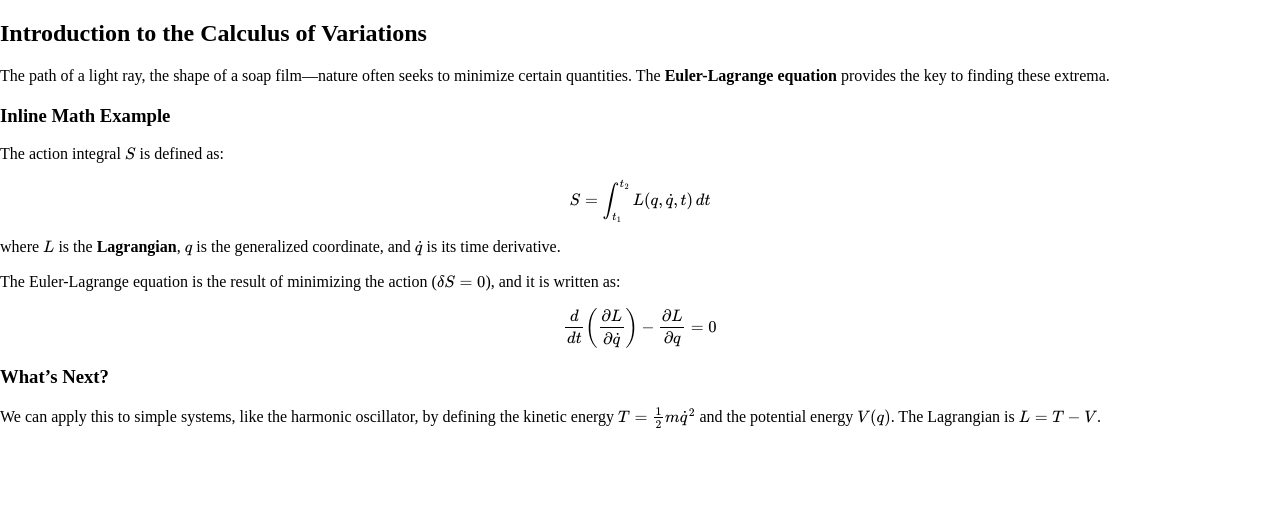
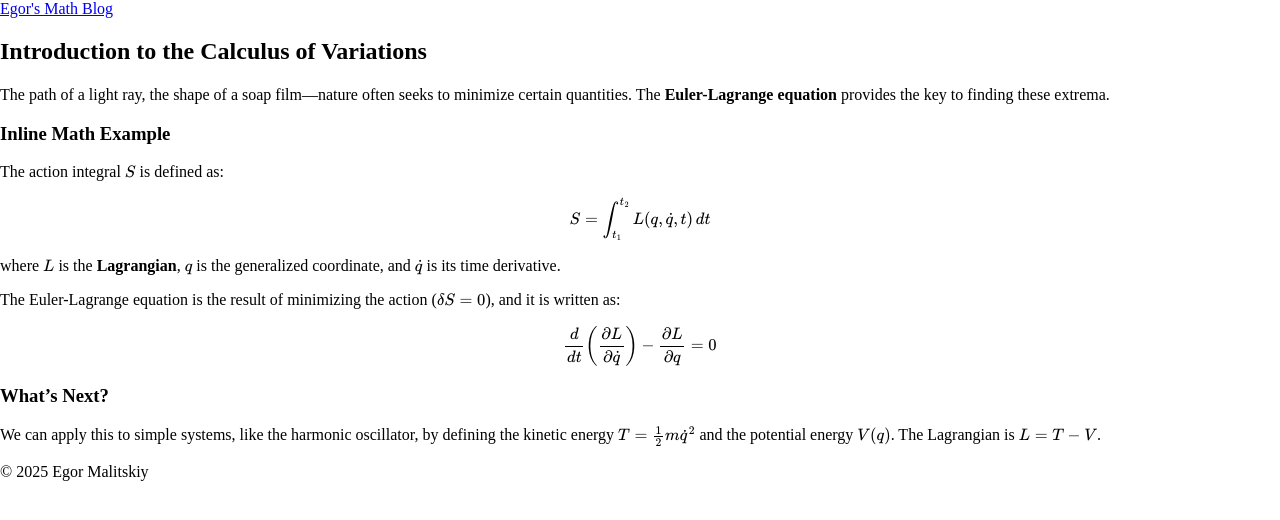
Before and after one commit to EgorMalitskiy/EgorMalitskiy.github.io, a Jekyll site: the page built from _posts/2025-12-01-tweedies_formula.md, in a window 1280 px wide. Shown: the top 520 px of the page. Built offline with Jekyll 4.4.1, drawn with Linux system fonts in a browser that asks for light colours; formulas are drawn with MathJax 3.

Commit message:
Refactor default layout with header and footer

```diff
--- a/_layouts/default.html
+++ b/_layouts/default.html
@@ -2,7 +2,12 @@
 <html lang="en">
 <head>
     <meta charset="UTF-8">
+    <meta name="viewport" content="width=device-width, initial-scale=1">
     <title>{{ page.title }}</title>
+
+    <link rel="preconnect" href="https://fonts.googleapis.com">
+    <link rel="preconnect" href="https://fonts.gstatic.com" crossorigin>
+    <link href="https://fonts.googleapis.com/css2?family=Lora:ital,wght@0,400;0,700;1,400&family=Montserrat:wght@600;800&display=swap" rel="stylesheet">
 
     <script type="text/x-mathjax-config">
       MathJax.Hub.Config({
@@ -26,8 +31,22 @@
     <link rel="stylesheet" href="{{ "/assets/main.css" | relative_url }}">
 </head>
 <body>
-    <main>
+    <header class="site-header">
+        <div class="wrapper">
+            <a class="site-title" href="{{ "/" | relative_url }}">Egor's Math Blog</a>
+        </div>
+    </header>
+
+    <main class="page-content">
+        <div class="wrapper">
             {{ content }}
+        </div>
     </main>
+
+    <footer class="site-footer">
+        <div class="wrapper">
+            <p>&copy; {{ "now" | date: "%Y" }} Egor Malitskiy</p>
+        </div>
+    </footer>
 </body>
 </html>
```
Lines whose indentation alone changed are shown as unchanged.
